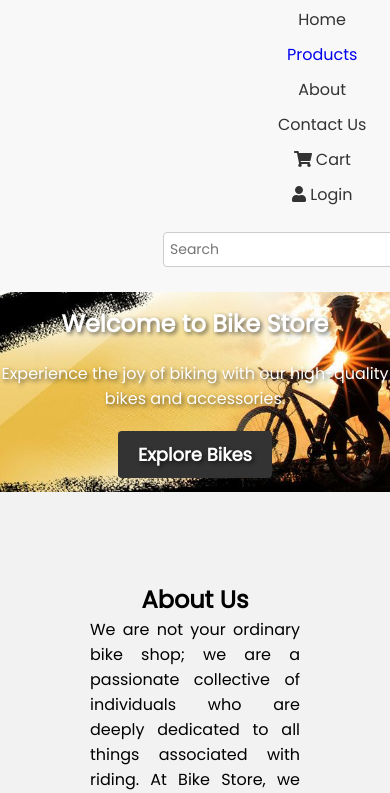
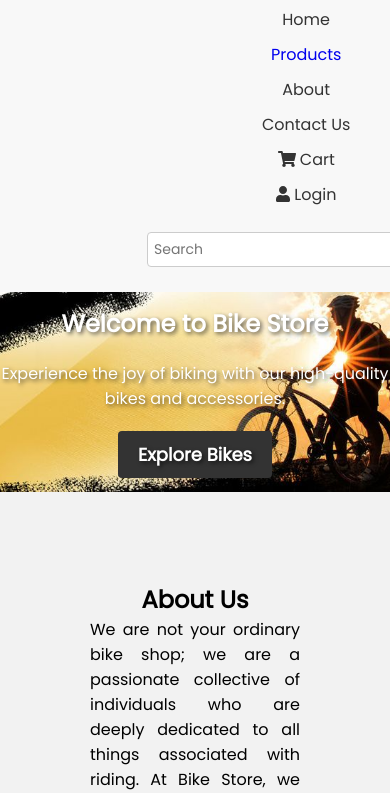
Before and after one commit to Algo-Filipino/BIke-Store-E-Commerce, a plain HTML site: page index.html in a window 390 px wide. Both pictures are taken after a click on the button "Toggle navigation". Shown: the part 51-844 px from the top of the page. Drawn offline with nearby package versions, Linux system fonts and the light colour scheme.

Commit message:
Update style.css

```diff
--- a/style.css
+++ b/style.css
@@ -168,7 +168,7 @@
     margin-top: 10px;
     width: 100%;
     align-items: center;
-    padding-left: 8rem;
+    padding-left: 7rem;
   }
 
   .nav-item {
```
